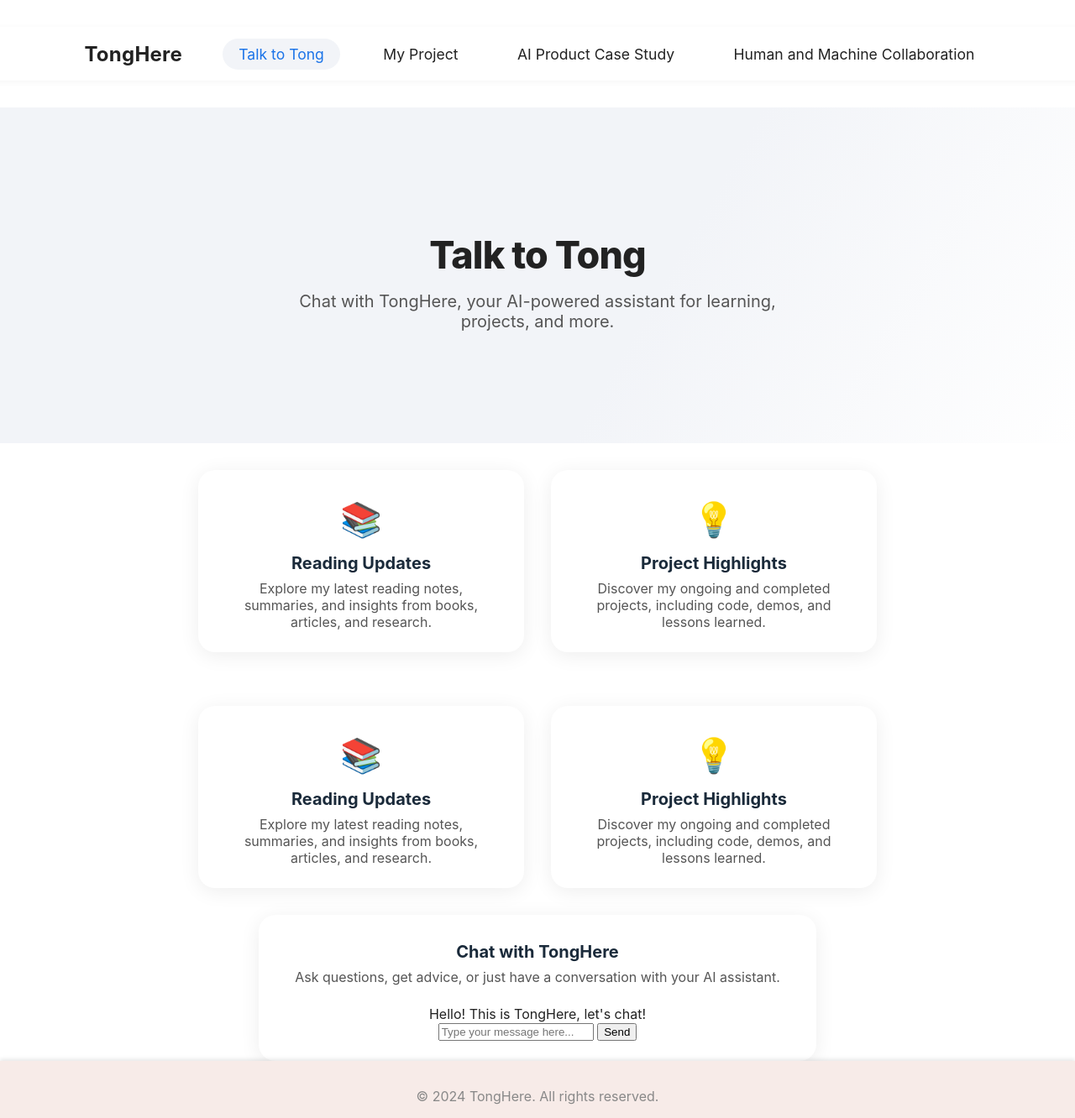
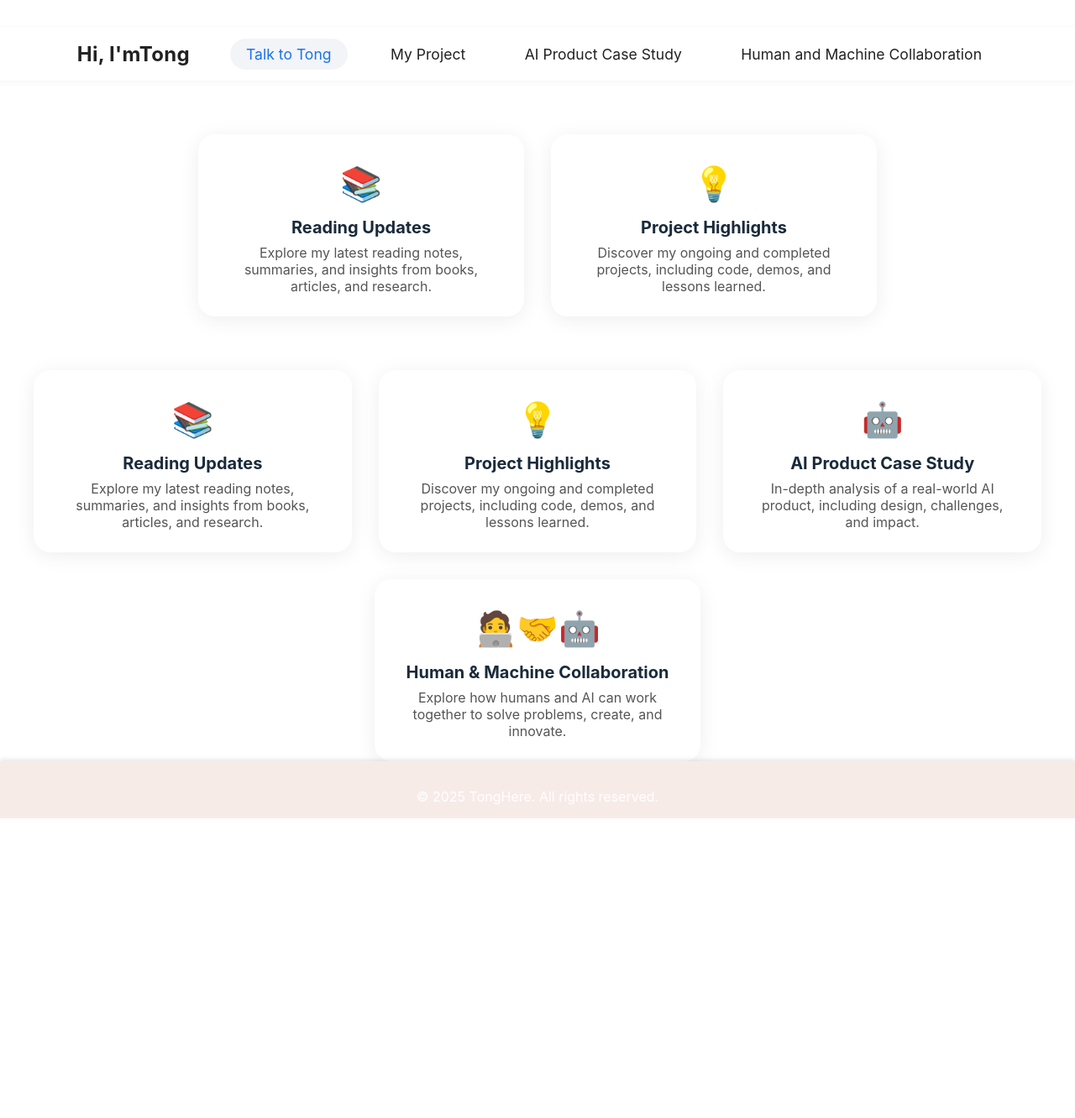
Before and after one commit to TongHere/Tong-s-daily-dose, a Flask app: page / in a window 1280 px wide. Shown: the whole page at 84% size. After the commit the page ends 975 px from the top, so only its background shows below. Run offline with Flask 3, Linux system fonts and the light colour scheme.

Commit message:
Show all four blocks as clickable cards on Talk to Tong tab

```diff
--- a/templates/index.html
+++ b/templates/index.html
@@ -131,7 +131,7 @@
   </head>
   <body>
     <nav class="navbar">
-      <div class="navbar-title">TongHere</div>
+      <div class="navbar-title">Hi, I'mTong</div>
       <div class="navbar-tabs">
         <div class="navbar-tab active" onclick="showTab(0)">Talk to Tong</div>
         <div class="navbar-tab" onclick="showTab(1)">My Project</div>
@@ -139,12 +139,6 @@
         <div class="navbar-tab" onclick="showTab(3)">Human and Machine Collaboration</div>
       </div>
     </nav>
-
-    <!-- Hero Section -->
-    <div class="hero" id="hero-section">
-      <div class="hero-title" id="hero-title">Talk to Tong</div>
-      <div class="hero-desc" id="hero-desc">Chat with TongHere, your AI-powered assistant for learning, projects, and more.</div>
-    </div>
 
     <!-- Main Page Cards (only visible on Talk to Tong tab) -->
     <div id="main-cards" style="background:#fff;">
@@ -178,23 +172,15 @@
             <div class="card-title">Project Highlights</div>
             <div class="card-desc">Discover my ongoing and completed projects, including code, demos, and lessons learned.</div>
           </div>
-        </div>
-        <!-- Chatbot below the cards -->
-        <div class="card-grid" style="margin-top:2rem;">
-          <div class="card" style="width:100%;max-width:600px;">
-            <div class="card-title">Chat with TongHere</div>
-            <div class="card-desc">Ask questions, get advice, or just have a conversation with your AI assistant.</div>
-            <div class="chat-container" style="width:100%;margin-top:1.5rem;">
-              <div class="chat-box" id="chatBox">
-                <div class="chat-messages" id="chatMessages">
-                  <div class="message system">Hello! This is TongHere, let's chat!</div>
-                </div>
-                <div class="chat-input">
-                  <input type="text" id="userInput" placeholder="Type your message here...">
-                  <button onclick="sendMessage()">Send</button>
-                </div>
-              </div>
-            </div>
+          <div class="card clickable" onclick="showTab(2)">
+            <div class="card-icon">🤖</div>
+            <div class="card-title">AI Product Case Study</div>
+            <div class="card-desc">In-depth analysis of a real-world AI product, including design, challenges, and impact.</div>
+          </div>
+          <div class="card clickable" onclick="showTab(3)">
+            <div class="card-icon">🧑‍💻🤝🤖</div>
+            <div class="card-title">Human & Machine Collaboration</div>
+            <div class="card-desc">Explore how humans and AI can work together to solve problems, create, and innovate.</div>
           </div>
         </div>
       </div>
@@ -229,14 +215,14 @@
           <div class="card">
             <div class="card-icon">🧑‍💻🤝🤖</div>
             <div class="card-title">Human & Machine Collaboration</div>
-            <div class="card-desc">Explore how humans and AI can work together to solve problems, create, and innovate.</div>
+            <div class="card-desc">Explore how humans and AI collaborate to create and innovate.</div>
           </div>
         </div>
       </div>
     </div>
 
-    <footer style="text-align:center;padding:2rem 0 1rem 0;color:#888;font-size:1rem;">
-      &copy; 2024 TongHere. All rights reserved.
+    <footer style="text-align:center;padding:2rem 0 1rem 0;color:#ffffff;font-size:1rem;">
+      &copy; 2025 TongHere. All rights reserved.
     </footer>
 
     <script>
```
